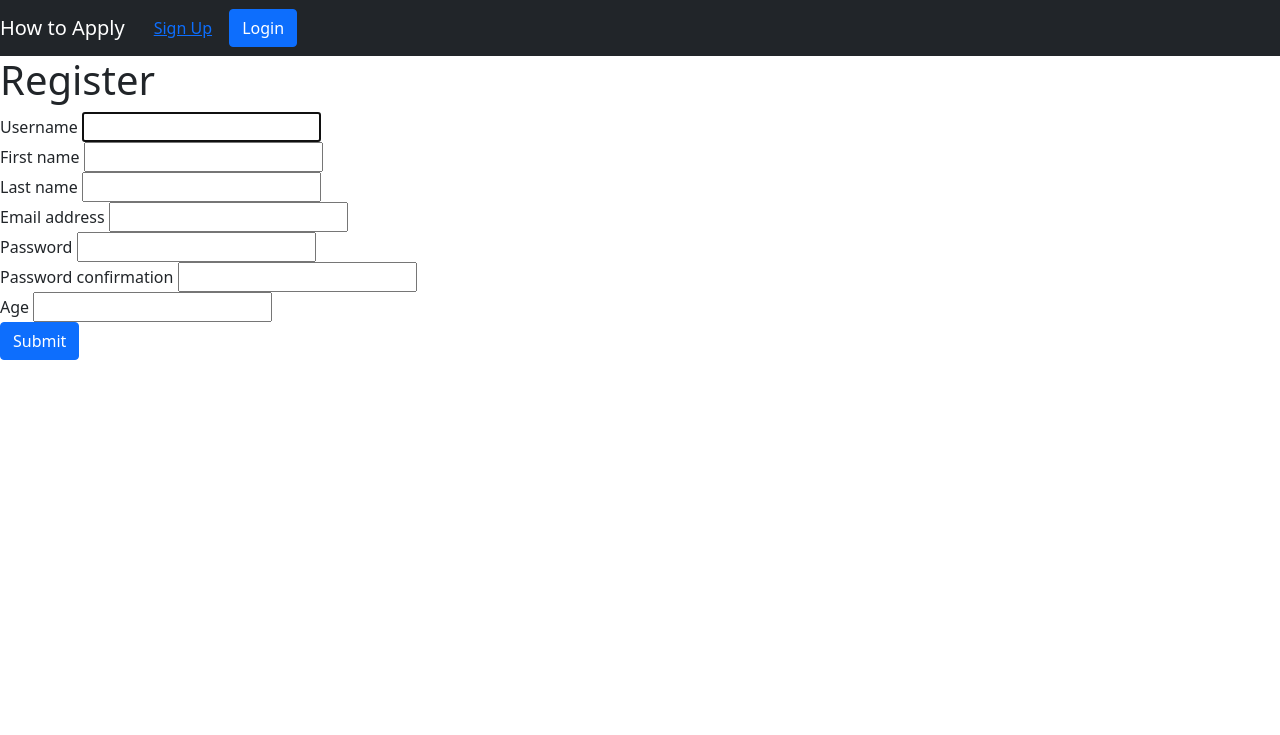
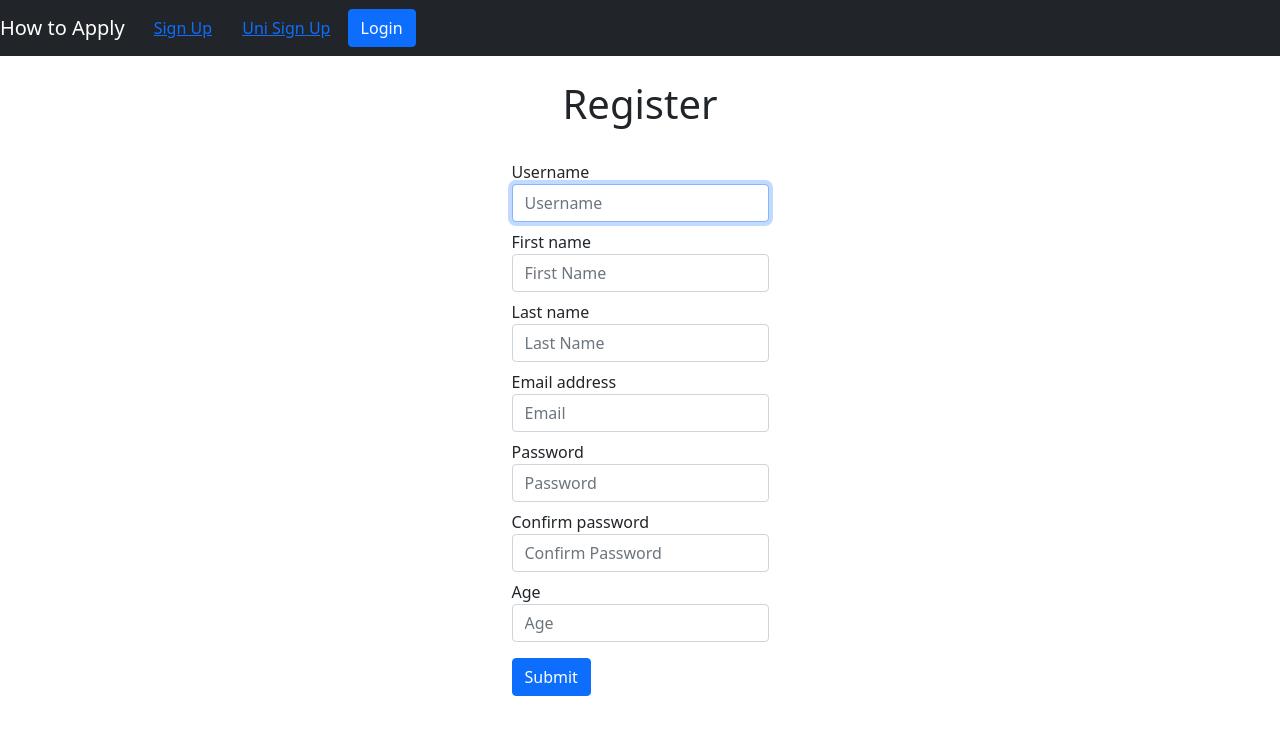
Before and after one commit to pgmatev/HowToApply, a Django app: page /register/ in a window 1280 px wide. Shown: the top 735 px of the page. Run offline with Django 3.2, Linux system fonts and the light colour scheme.

Commit message:
stylised forms

```diff
--- a/hta_platform/forms.py
+++ b/hta_platform/forms.py
@@ -5,17 +5,58 @@ from .models import University, Student
 
 
 class AuthenticateUserForm(UserCreationForm):
+    password1 = forms.CharField(
+        label="Password",
+        widget=forms.PasswordInput(attrs={'class': 'form-control', 'type': 'password', 'placeholder': 'Password'}),
+    )
+    password2 = forms.CharField(
+        label="Confirm password",
+        widget=forms.PasswordInput(attrs={'class': 'form-control', 'type': 'password', 'placeholder': 'Confirm Password'}),
+    )
+
     class Meta:
         model = User
+        widgets = {
+            'username': forms.TextInput(attrs={'class': 'form-control', 'placeholder': 'Username'}),
+            'first_name': forms.TextInput(attrs={'class': 'form-control', 'placeholder': 'First Name'}),
+            'last_name': forms.TextInput(attrs={'class': 'form-control', 'placeholder': 'Last Name'}),
+            'email': forms.EmailInput(attrs={'class': 'form-control', 'placeholder': 'Email'}),
+        }
         fields = ['username', 'first_name', 'last_name', 'email', 'password1', 'password2']
+
+
+class AuthenticateUniversityForm(UserCreationForm):
+    password1 = forms.CharField(
+        label="Password",
+        widget=forms.PasswordInput(attrs={'class': 'form-control', 'type': 'password', 'placeholder': 'Password'}),
+    )
+    password2 = forms.CharField(
+        label="Confirm password",
+        widget=forms.PasswordInput(attrs={'class': 'form-control', 'type': 'password', 'placeholder': 'Confirm Password'}),
+    )
+
+    class Meta:
+        model = User
+        widgets = {
+            'username': forms.TextInput(attrs={'class': 'form-control', 'placeholder': 'Username'})
+        }
+        fields = ['username', 'password1', 'password2']
 
 
 class UniversityForm(forms.ModelForm):
     class Meta:
         model = University
+        widgets = {
+            'name': forms.TextInput(attrs={'class': 'form-control', 'placeholder': 'University Name'}),
+            'website': forms.URLInput(attrs={'class': 'form-control', 'placeholder': 'Website Link'})
+        }
         fields = ['name', 'website']
+
 
 class StudentForm(forms.ModelForm):
     class Meta:
         model = Student
+        widgets = {
+            'age': forms.NumberInput(attrs={'class': 'form-control', 'placeholder': 'Age'})
+        }
         fields = ['age']
--- a/hta_platform/templates/hta_platform/base.html
+++ b/hta_platform/templates/hta_platform/base.html
@@ -15,6 +15,7 @@
         {% else %}
         <div>
           <a class="btn btn-link" href="{% url 'student_register' %}">Sign Up</a>
+          <a class="btn btn-link" href="{% url 'university_register' %}">Uni Sign Up</a>
           <a class="btn btn-primary" href="{% url 'login' %}">Login</a>
         </div>
         {% endif %}
--- a/hta_platform/templates/hta_platform/student_register.html
+++ b/hta_platform/templates/hta_platform/student_register.html
@@ -1,20 +1,27 @@
 {% extends 'hta_platform/base.html' %}
 {% block content %}
-<h1>Register</h1>
+    <div class="d-flex flex-column justify-content-center align-items-center">
+        <h1 class="m-4">Register</h1>
         <form method="POST" action="">
+
                 {% csrf_token %}
                 {% for field in form %}
-            {{ field.label }}
+                    <div class="form-group m-2">
+                        <label for="">{{ field.label }}
                             {{ field }}
-            <br>
+                        </label>
+                    </div>
                 {% endfor %}
                 {% for st_field in student_form %}
-            {{ st_field.label }}
+                    <div class="form-group m-2">
+                        <label for="">{{ st_field.label }}
                             {{ st_field }}
-            <br>
+                        </label>
+                    </div>
                 {% endfor %}
                 {{ form.errors }}
                 {{ student_form.errors }}
-        <input type="submit" class="btn btn-primary" name="Register Student">
+                <input type="submit" class="btn btn-primary m-2" name="Register Student">
         </form>
+    </div>
 {% endblock %}
--- a/hta_platform/views.py
+++ b/hta_platform/views.py
@@ -6,7 +6,7 @@ from django.contrib.auth import authenticate, login, logout
 from django.contrib import messages
 from django.views.generic.detail import DetailView
 
-from .forms import UniversityForm, StudentForm, AuthenticateUserForm
+from .forms import UniversityForm, StudentForm, AuthenticateUserForm, AuthenticateUniversityForm
 from .models import Student, University
 
 
@@ -82,7 +82,7 @@ def student_register(request):
 
 @login_excluded('home')
 def university_register(request):
-    form = UserCreationForm()
+    form = AuthenticateUniversityForm()
     university_form = UniversityForm()
 
     if request.method == 'POST':
```
Also changed, not shown: hta_platform/templates/hta_platform/login.html (+12 -8 lines), hta_platform/templates/hta_platform/university_register.html (+12 -6 lines). Lines whose indentation alone changed are shown as unchanged.
